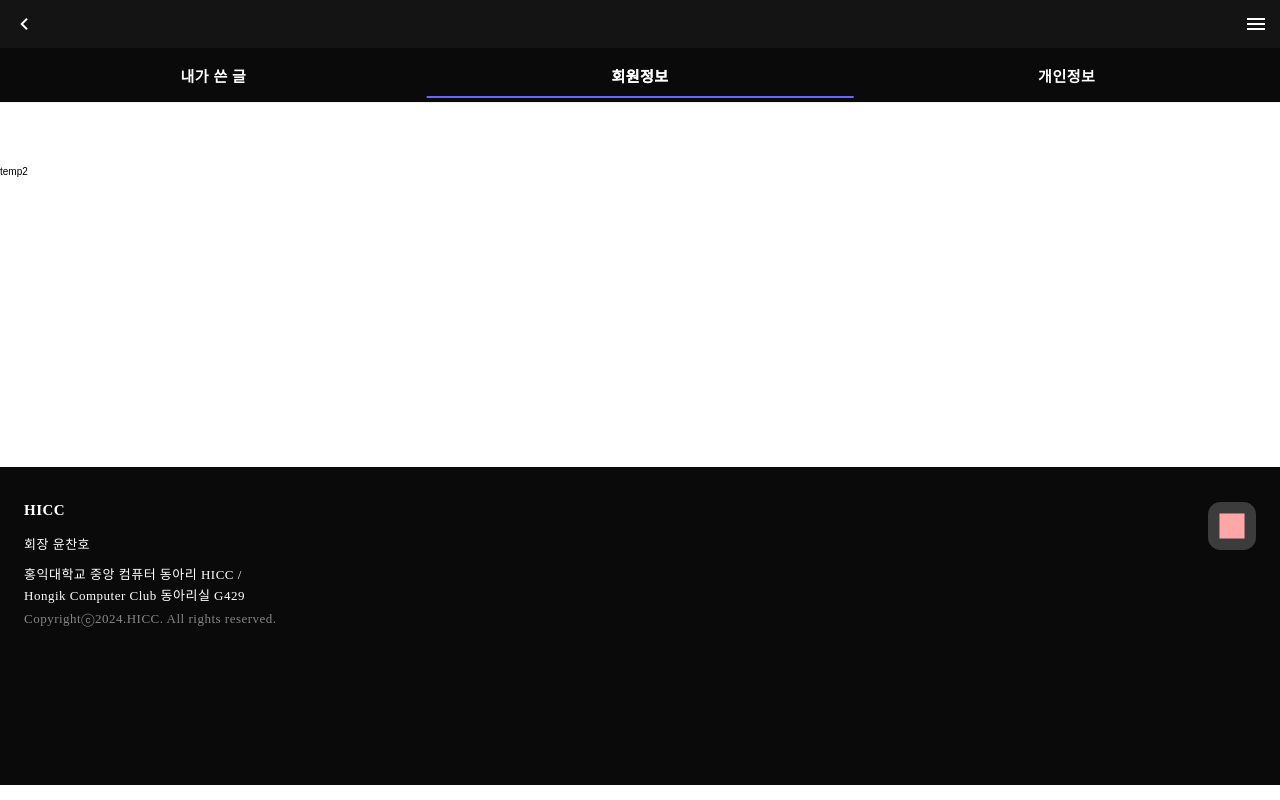
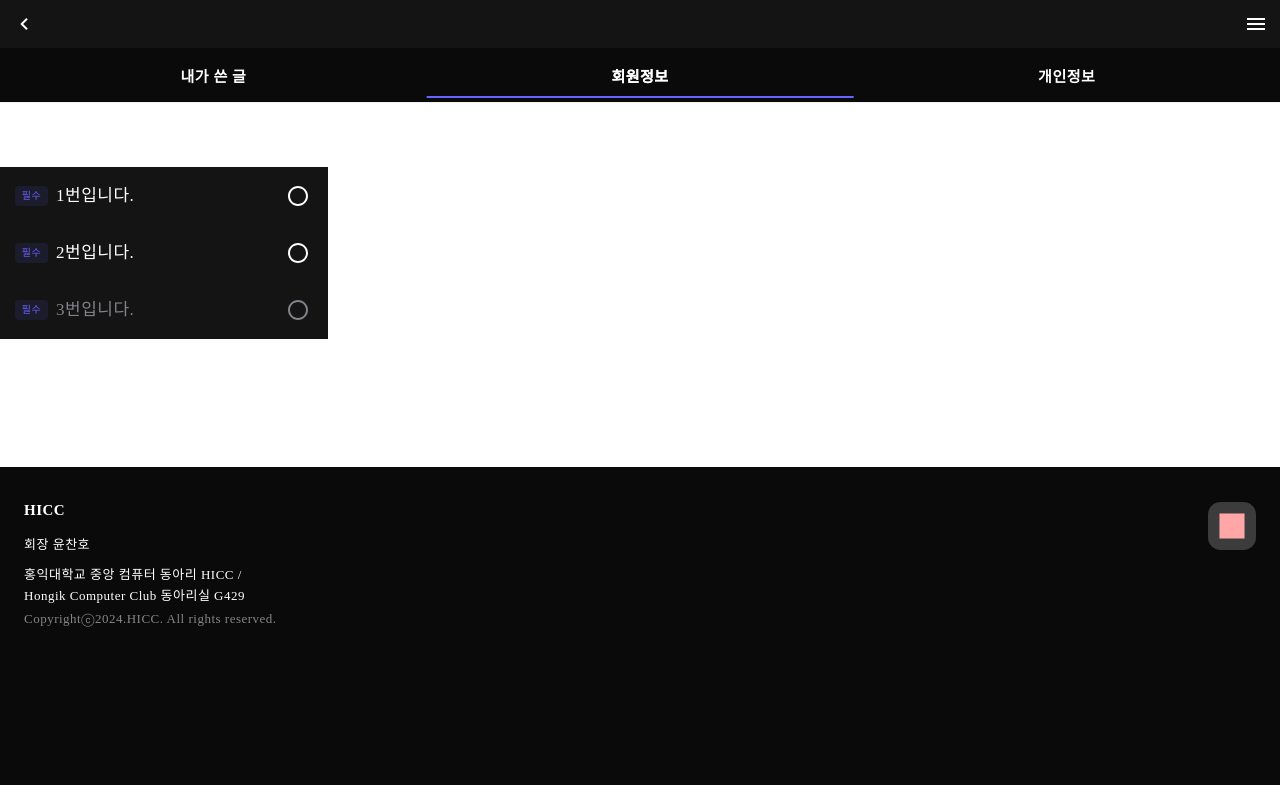
Before and after one commit to HICC-REBOOT/HICC-REBOOT-Frontend, a React (Create React App) app in the folder frontend/: page /temp/banana in a window 1280 px wide. Built offline with nearby package versions, Linux system fonts and the light colour scheme; a web font is replaced by a local one.

Commit message:
feat: 라디오버튼 생성 및 상태

```diff
--- /dev/null
+++ b/frontend/src/assets/image/icon/Radio.tsx
@@ -0,0 +1,47 @@
+import React from 'react';
+import theme from '@styles/theme';
+
+interface RadioProps {
+  disabled: boolean;
+  checked: boolean;
+  onClick: () => void;
+}
+
+function Radio({ disabled, checked, onClick }: RadioProps) {
+  const setColorByCondition = () => {
+    if (disabled) {
+      return theme.colors.grey002;
+    }
+
+    if (checked) {
+      return theme.colors.point2;
+    }
+
+    return theme.colors.white;
+  };
+
+  return (
+    <svg
+      xmlns="http://www.w3.org/2000/svg"
+      width="2rem"
+      height="2rem"
+      viewBox="0 0 2rem 2rem"
+      fill="none"
+      onClick={onClick}
+    >
+      <path
+        d="M10 0C4.48 0 0 4.48 0 10C0 15.52 4.48 20 10 20C15.52 20 20 15.52 20 10C20 4.48 15.52 0 10 0ZM10 18C5.58 18 2 14.42 2 10C2 5.58 5.58 2 10 2C14.42 2 18 5.58 18 10C18 14.42 14.42 18 10 18Z"
+        fill={setColorByCondition()}
+      />
+      {!disabled && (
+        <path
+          display={checked ? 'initial' : 'none'}
+          d="M10 15C12.7614 15 15 12.7614 15 10C15 7.23858 12.7614 5 10 5C7.23858 5 5 7.23858 5 10C5 12.7614 7.23858 15 10 15Z"
+          fill={setColorByCondition()}
+        />
+      )}
+    </svg>
+  );
+}
+
+export default Radio;
--- a/frontend/src/components/Temp/temp2.tsx
+++ b/frontend/src/components/Temp/temp2.tsx
@@ -1,7 +1,34 @@
 import React from 'react';
 
+import RadioGroup from '@components/common/radio/RadioGroup';
+import RadioType from '@components/common/radio/RadioType';
+
 function Temp2() {
-  return <div style={{ height: '30rem' }}>temp2</div>;
+  const options: RadioType[] = [
+    {
+      tag: '필수',
+      disabled: false,
+      label: '1번입니다.',
+      value: '1',
+    },
+    {
+      tag: '필수',
+      disabled: false,
+      label: '2번입니다.',
+      value: '2',
+    },
+    {
+      tag: '필수',
+      disabled: true,
+      label: '3번입니다.',
+      value: '3',
+    },
+  ];
+  return (
+    <div style={{ height: '30rem' }}>
+      <RadioGroup options={options} />
+    </div>
+  );
 }
 
 export default Temp2;
--- /dev/null
+++ b/frontend/src/components/common/radio/EachOption.tsx
@@ -0,0 +1,27 @@
+import React from 'react';
+import Radio from '@assets/image/icon/Radio';
+import RadioType from './RadioType';
+
+import * as R from './RadioGroup.style';
+
+interface EachOptionProps {
+  option: RadioType;
+  current?: RadioType;
+  setCurrent: React.Dispatch<React.SetStateAction<RadioType | undefined>>;
+}
+
+function EachOption({ option, current, setCurrent }: EachOptionProps) {
+  const onClick = () => {
+    if (!option.disabled) setCurrent(option);
+  };
+
+  return (
+    <R.Option>
+      <R.Tag>{option.tag}</R.Tag>
+      <R.Label disabled={option.disabled}>{option.label}</R.Label>
+      <Radio disabled={option.disabled} checked={current === option} onClick={onClick} />
+    </R.Option>
+  );
+}
+
+export default EachOption;
--- /dev/null
+++ b/frontend/src/components/common/radio/RadioGroup.style.tsx
@@ -0,0 +1,51 @@
+import { DeviceProvider } from '@assets/mediaQuery';
+import hexToRGBA from '@utils/hexToRgba';
+import styled from 'styled-components';
+
+export const GroupContainer = styled.div`
+  display: flex;
+  flex-direction: column;
+`;
+
+export const Option = styled.div`
+  display: flex;
+  align-items: center;
+  width: 32.8rem;
+  padding: 1.5rem;
+  padding-right: 2rem;
+  border: none;
+  background-color: ${(props) => props.theme.colors.grey001};
+
+  & > div {
+    margin-right: 0.8rem;
+  }
+`;
+
+export const Tag = styled.div`
+  display: flex;
+  justify-content: center;
+  align-items: center;
+  width: 3.3rem;
+  height: 2rem;
+  padding: 1rem;
+
+  gap: 1rem;
+  flex-shrink: 0;
+
+  background-color: ${(props) => hexToRGBA(props.theme.colors.point1, 0.1)};
+  border-radius: 0.4rem;
+
+  color: ${(props) => props.theme.colors.point1};
+  font-feature-settings:
+    'clig' off,
+    'liga' off;
+
+  ${(props) => props.theme.typography.common.caption2};
+  white-space: nowrap;
+`;
+
+export const Label = styled.div<{ disabled: boolean }>`
+  min-width: 22.4rem;
+  color: ${(props) => (props.disabled ? props.theme.colors.grey002 : props.theme.colors.white)};
+  ${(props) => props.theme.typography[DeviceProvider()].body};
+`;
--- /dev/null
+++ b/frontend/src/components/common/radio/RadioGroup.tsx
@@ -0,0 +1,23 @@
+import React, { useState } from 'react';
+import RadioType from './RadioType';
+import * as R from './RadioGroup.style';
+import EachOption from './EachOption';
+
+interface RadioGroupProps {
+  options: RadioType[];
+  defalutOption?: RadioType;
+}
+
+function RadioGroup({ options, defalutOption }: RadioGroupProps) {
+  const [currentOption, setCurrentOption] = useState<RadioType | undefined>(defalutOption);
+
+  return (
+    <R.GroupContainer>
+      {options.map((option, index) => (
+        <EachOption key={index} option={option} setCurrent={setCurrentOption} current={currentOption} />
+      ))}
+    </R.GroupContainer>
+  );
+}
+
+export default RadioGroup;
--- /dev/null
+++ b/frontend/src/components/common/radio/RadioType.ts
@@ -0,0 +1,8 @@
+interface RadioType {
+  tag: string;
+  disabled: boolean;
+  label: string;
+  value: string;
+}
+
+export default RadioType;
```
Also changed, not shown: frontend/src/assets/image/icon/radio.svg (added), 1 other file (tests, documents, lock files or other folders).
